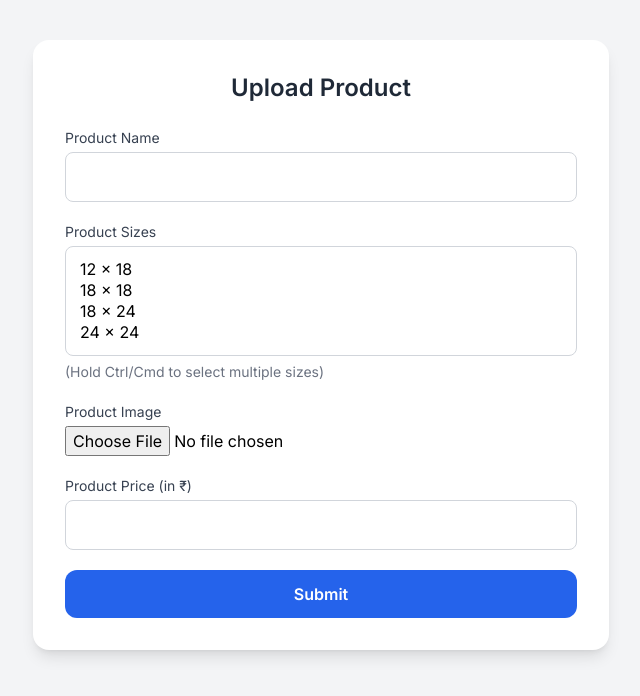
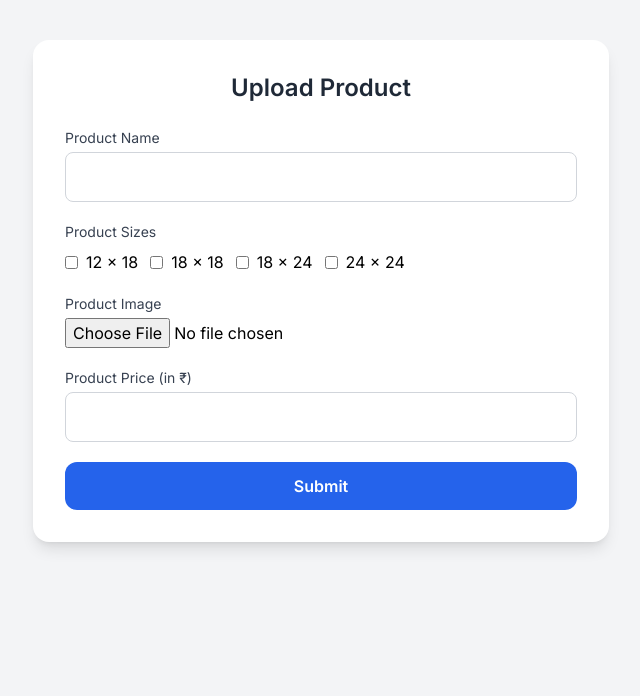
Before and after one commit to dreamer16-27/mirror-product-uploader, a plain HTML site: page index.html in a window 1280 px wide. Shown: the whole page, without its empty margins (319-959 px from the left). Drawn offline with nearby package versions, Linux system fonts and the light colour scheme.

Commit message:
Update index.html

```diff
--- a/index.html
+++ b/index.html
@@ -17,14 +17,25 @@
       </div>
 
       <div>
-        <label class="block text-sm font-medium text-gray-700 mb-1">Product Sizes</label>
-        <select name="sizes" multiple required class="w-full border border-gray-300 rounded-lg p-3 focus:ring-blue-500 focus:border-blue-500">
-          <option value="12x18">12 x 18</option>
-          <option value="18x18">18 x 18</option>
-          <option value="18x24">18 x 24</option>
-          <option value="24x24">24 x 24</option>
-        </select>
-        <p class="text-sm text-gray-500 mt-1">(Hold Ctrl/Cmd to select multiple sizes)</p>
+        <label class="block text-sm font-medium text-gray-700 mb-2">Product Sizes</label>
+        <div class="flex flex-wrap gap-3">
+          <label class="flex items-center space-x-2">
+            <input type="checkbox" name="sizes" value="12x18" class="accent-blue-600" />
+            <span>12 x 18</span>
+          </label>
+          <label class="flex items-center space-x-2">
+            <input type="checkbox" name="sizes" value="18x18" class="accent-blue-600" />
+            <span>18 x 18</span>
+          </label>
+          <label class="flex items-center space-x-2">
+            <input type="checkbox" name="sizes" value="18x24" class="accent-blue-600" />
+            <span>18 x 24</span>
+          </label>
+          <label class="flex items-center space-x-2">
+            <input type="checkbox" name="sizes" value="24x24" class="accent-blue-600" />
+            <span>24 x 24</span>
+          </label>
+        </div>
       </div>
 
       <div>
@@ -46,7 +57,14 @@
       e.preventDefault();
 
       const form = e.target;
-      const formData = new FormData(form);
+      const formData = new FormData();
+
+      formData.append('name', form.name.value);
+      formData.append('price', form.price.value);
+      formData.append('image', form.image.files[0]);
+
+      const selectedSizes = Array.from(form.querySelectorAll('input[name="sizes"]:checked')).map(cb => cb.value);
+      selectedSizes.forEach(size => formData.append('sizes[]', size));
 
       try {
         const response = await fetch('https://your-n8n-webhook-url.com/webhook', {
```
